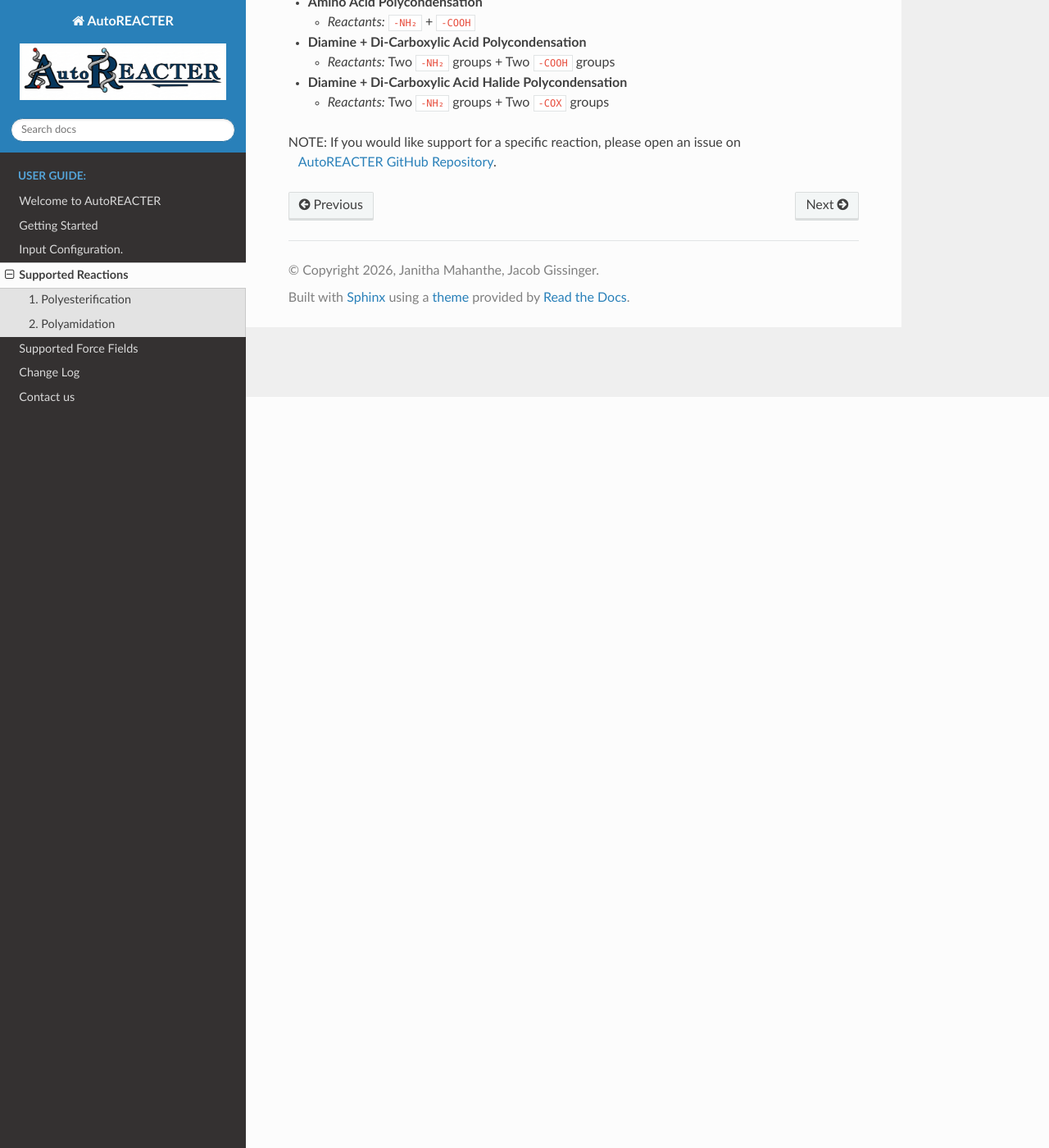
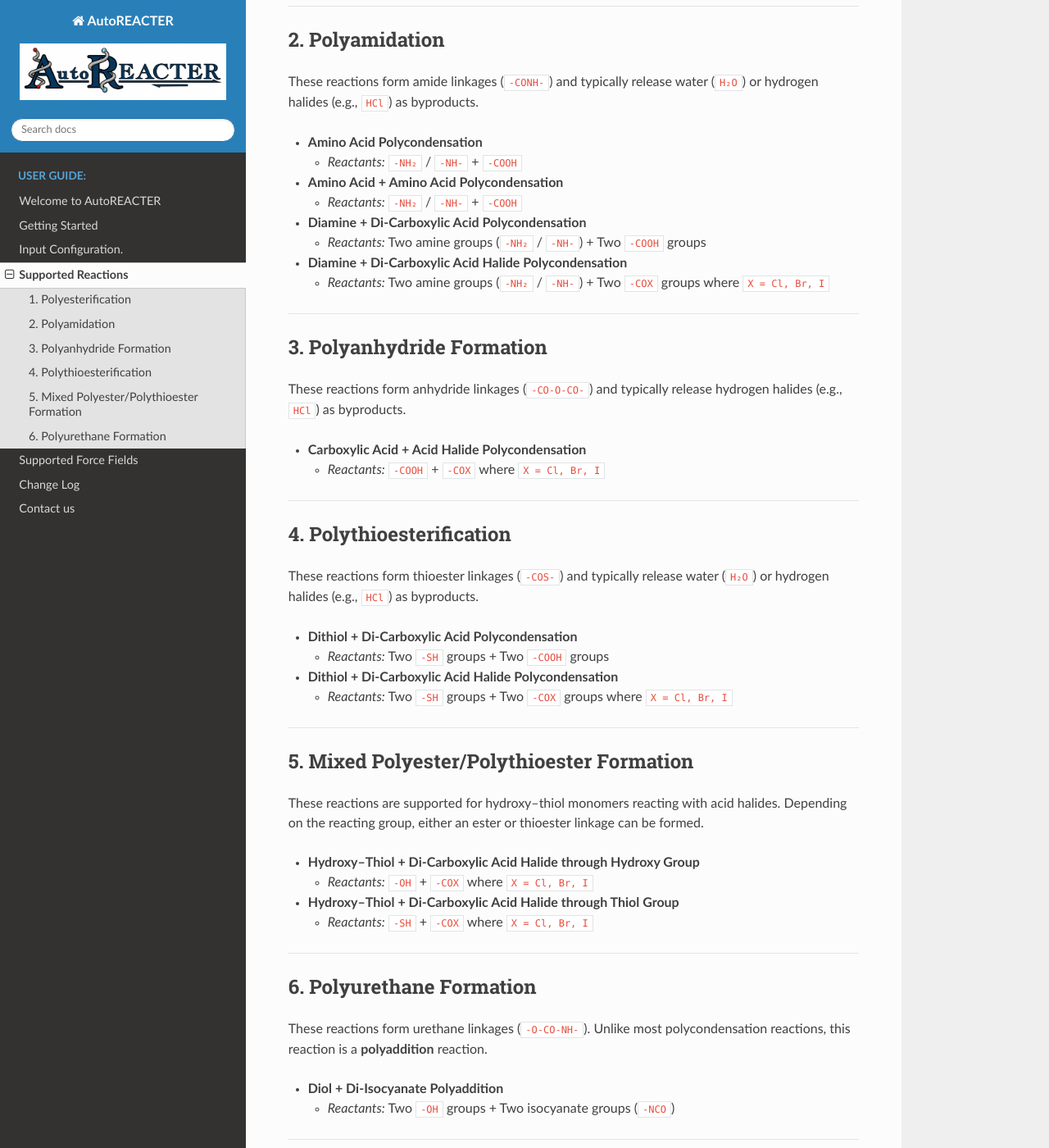
Before and after one commit to NanoCIPHER-Lab/AutoREACTER, a Sphinx documentation site: the page built from docs/source/supported-reactions.md, in a window 1280 px wide and 1400 px high, scrolled down 916 px. Shown: the whole window at 82% size. Built offline with Sphinx 7.4.7 and the Read the Docs theme 3.1.0, drawn with Linux system fonts in a browser that asks for light colours; pages that are not in the unit, such as notebooks, are missing from menus; some of the changed text lies outside the part shown.

Commit message:
Update supported-reactions.md

```diff
--- a/docs/source/supported-reactions.md
+++ b/docs/source/supported-reactions.md
@@ -1,37 +1,110 @@
 ## Supported Reactions
 
-AutoREACTER is currently in **v0.2.2-beta**. At this stage of development, the reaction library is limited, specifically step-growth **polycondensation** reactions.
+AutoREACTER is currently in **v0.2.2-beta**. At this stage of development, the reaction library is limited to selected step-growth polymerization reactions, including **polycondensation**, **transesterification**, and **polyaddition** reactions.
 
 The core `Detector` module automatically identifies the following functional groups and maps them to their respective reaction pathways.
 
-**Important:** If your `input.json` contains monomers with functional groups outside of this list, AutoREACTER will classify them as *non-reactive molecules* (which you can choose to retain as solvent/additives or discard).
+**Important:** If your `input.json` contains monomers with functional groups outside of this list, AutoREACTER will classify them as *non-reactive molecules* (which you can choose to retain as solvents/additives or discard).
+
+**NOTE:** Certain force fields do not support all atom types; for example, iodine ``(I)`` is sometimes unsupported.
 
 ---
 
 ### 1. Polyesterification
-These reactions form ester linkages (`-COO-`) and typically release water (`H₂O`) or hydrogen halides (e.g., `HCl`) as byproducts.
+
+These reactions form ester linkages (`-COO-`) and typically release water (`H₂O`), alcohols (`R-OH`), or hydrogen halides (e.g., `HCl`) as byproducts.
 
 * **Hydroxy–Carboxylic Acid Polycondensation**
+
   * *Reactants:* `-OH` + `-COOH`
+
 * **Hydroxy Acid Halide Polycondensation**
-  * *Reactants:* `-OH` + `-COX` (where X is typically Cl)
+
+  * *Reactants:* `-OH` + `-COX` where `X = Cl, Br, I`
+
+* **Diol + Di-Carboxylic Acid Polycondensation**
+
+  * *Reactants:* Two `-OH` groups + Two `-COOH` groups
+
 * **Diol + Di-Acid Halide Polycondensation**
-  * *Reactants:* Two `-OH` groups + Two `-COX` groups
-* **Diol + Di-Carboxylic Acid Polycondensation**
-  * *Reactants:* Two `-OH` groups + Two `-COOH` groups
+
+  * *Reactants:* Two `-OH` groups + Two `-COX` groups where `X = Cl, Br, I`
+
+* **Diol + Di-Carboxylic Ester Transesterification**
+
+  * *Reactants:* Two `-OH` groups + Two ester groups (`-COOR`)
 
 ---
 
 ### 2. Polyamidation
-These reactions form amide linkages (`-CONH-`)
+
+These reactions form amide linkages (`-CONH-`) and typically release water (`H₂O`) or hydrogen halides (e.g., `HCl`) as byproducts.
 
 * **Amino Acid Polycondensation**
-  * *Reactants:* `-NH₂` + `-COOH`
+
+  * *Reactants:* `-NH₂` / `-NH-` + `-COOH`
+
+* **Amino Acid + Amino Acid Polycondensation**
+
+  * *Reactants:* `-NH₂` / `-NH-` + `-COOH`
+
 * **Diamine + Di-Carboxylic Acid Polycondensation**
-  * *Reactants:* Two `-NH₂` groups + Two `-COOH` groups
+
+  * *Reactants:* Two amine groups (`-NH₂` / `-NH-`) + Two `-COOH` groups
+
 * **Diamine + Di-Carboxylic Acid Halide Polycondensation**
-  * *Reactants:* Two `-NH₂` groups + Two `-COX` groups
 
+  * *Reactants:* Two amine groups (`-NH₂` / `-NH-`) + Two `-COX` groups where `X = Cl, Br, I`
+
+---
+
+### 3. Polyanhydride Formation
+
+These reactions form anhydride linkages (`-CO-O-CO-`) and typically release hydrogen halides (e.g., `HCl`) as byproducts.
+
+* **Carboxylic Acid + Acid Halide Polycondensation**
+
+  * *Reactants:* `-COOH` + `-COX` where `X = Cl, Br, I`
+
+---
+
+### 4. Polythioesterification
+
+These reactions form thioester linkages (`-COS-`) and typically release water (`H₂O`) or hydrogen halides (e.g., `HCl`) as byproducts.
+
+* **Dithiol + Di-Carboxylic Acid Polycondensation**
+
+  * *Reactants:* Two `-SH` groups + Two `-COOH` groups
+
+* **Dithiol + Di-Carboxylic Acid Halide Polycondensation**
+
+  * *Reactants:* Two `-SH` groups + Two `-COX` groups where `X = Cl, Br, I`
+
+---
+
+### 5. Mixed Polyester/Polythioester Formation
+
+These reactions are supported for hydroxy–thiol monomers reacting with acid halides. Depending on the reacting group, either an ester or thioester linkage can be formed.
+
+* **Hydroxy–Thiol + Di-Carboxylic Acid Halide through Hydroxy Group**
+
+  * *Reactants:* `-OH` + `-COX` where `X = Cl, Br, I`
+
+* **Hydroxy–Thiol + Di-Carboxylic Acid Halide through Thiol Group**
+
+  * *Reactants:* `-SH` + `-COX` where `X = Cl, Br, I`
+
+---
+
+### 6. Polyurethane Formation
+
+These reactions form urethane linkages (`-O-CO-NH-`). Unlike most polycondensation reactions, this reaction is a **polyaddition** reaction.
+
+* **Diol + Di-Isocyanate Polyaddition**
+
+  * *Reactants:* Two `-OH` groups + Two isocyanate groups (`-NCO`)
+
+---
 
 NOTE: If you would like support for a specific reaction, please open an issue on
-&emsp;[AutoREACTER GitHub Repository](https://github.com/NanoCIPHER-Lab/AutoREACTER).
+ [AutoREACTER GitHub Repository](https://github.com/NanoCIPHER-Lab/AutoREACTER).
```
